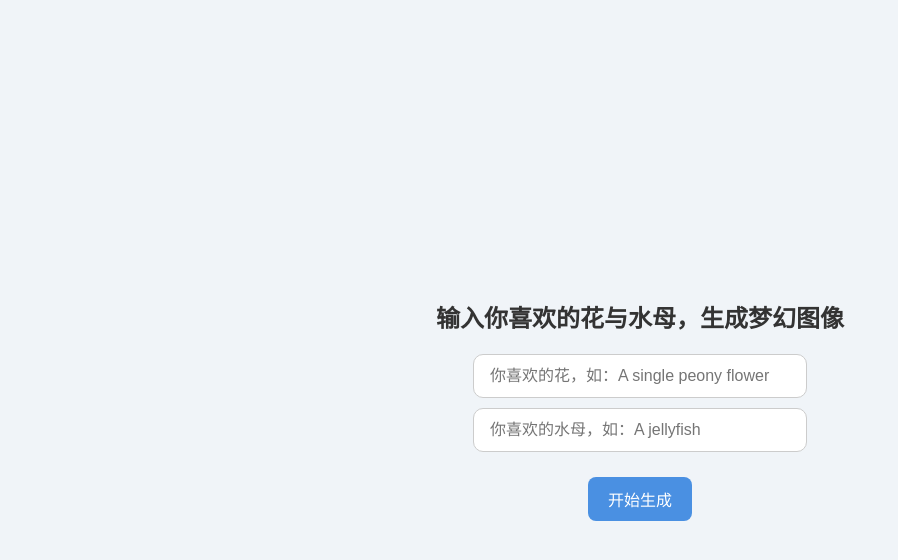
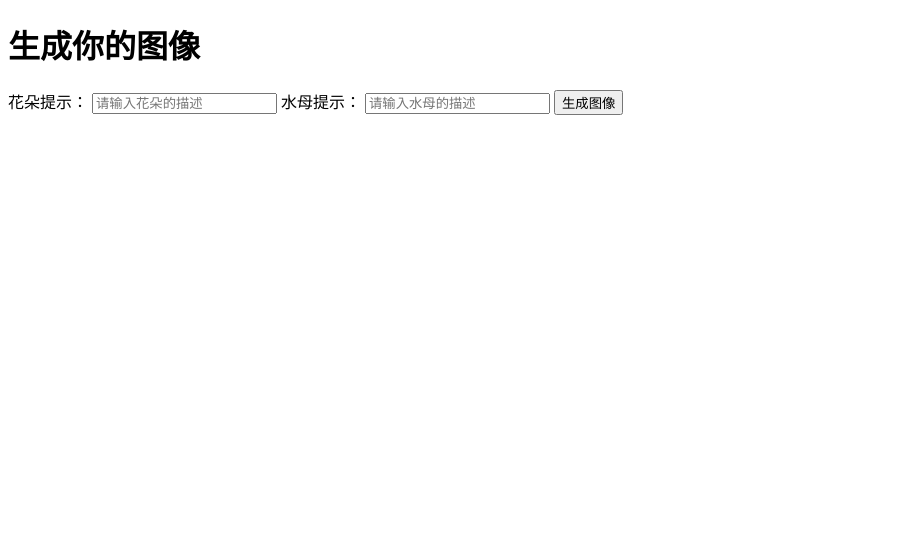
Before and after one commit to lyric-ai/web-ui, a website: page index.html in a window 1280 px wide. Shown: the whole page, without its empty margins (0-898 px from the left). Drawn offline with Linux system fonts and the light colour scheme.

Commit message:
Update index.html

```diff
--- a/index.html
+++ b/index.html
@@ -1,107 +1,51 @@
 <!DOCTYPE html>
-<html lang="zh">
+<html lang="en">
 <head>
   <meta charset="UTF-8">
-  <title>花与水母图像生成器</title>
-  <link href="https://fonts.googleapis.com/css2?family=Outfit:wght@400;600&display=swap" rel="stylesheet">
-  <style>
-    body {
-      font-family: 'Outfit', sans-serif;
-      background: #f0f4f8;
-      display: flex;
-      flex-direction: column;
-      align-items: center;
-      justify-content: center;
-      min-height: 100vh;
-      margin: 0;
-    }
+  <meta name="viewport" content="width=device-width, initial-scale=1.0">
+  <title>图像生成</title>
+</head>
+<body>
+  <h1>生成你的图像</h1>
 
-    h2 {
-      margin-bottom: 20px;
-      color: #333;
-    }
+  <label for="flowerInput">花朵提示：</label>
+  <input type="text" id="flowerInput" placeholder="请输入花朵的描述" />
 
-    input {
-      padding: 12px 16px;
-      font-size: 16px;
-      width: 300px;
-      margin-bottom: 10px;
-      border: 1px solid #ccc;
-      border-radius: 10px;
-      outline: none;
-      transition: all 0.3s ease;
-    }
+  <label for="jellyfishInput">水母提示：</label>
+  <input type="text" id="jellyfishInput" placeholder="请输入水母的描述" />
 
-    input:focus {
-      border-color: #4a90e2;
-      box-shadow: 0 0 0 2px rgba(74, 144, 226, 0.2);
-    }
+  <button onclick="generateImage()">生成图像</button>
 
-    button {
-      margin-top: 15px;
-      padding: 10px 20px;
-      background: #4a90e2;
-      color: white;
-      border: none;
-      border-radius: 8px;
-      font-size: 16px;
-      cursor: pointer;
-      transition: background 0.3s;
-    }
+  <img id="resultImage" style="display:none; width: 100%; max-width: 600px; margin-top: 20px;" alt="生成的图像">
 
-    button:hover {
-      background: #357ABD;
-    }
+  <script>
+    async function generateImage() {
+      const flower = document.getElementById("flowerInput").value.trim();
+      const jellyfish = document.getElementById("jellyfishInput").value.trim();
 
-    #loading {
-      margin-top: 20px;
-      font-size: 16px;
-      color: #555;
-      display: flex;
-      align-items: center;
-      gap: 10px;
-    }
+      if (!flower || !jellyfish) {
+        alert("请填写完整的提示词！");
+        return;
+      }
 
-    .spinner {
-      width: 18px;
-      height: 18px;
-      border: 3px solid #ccc;
-      border-top: 3px solid #4a90e2;
-      border-radius: 50%;
-      animation: spin 1s linear infinite;
-    }
+      const response = await fetch("/api/generate", {
+        method: "POST",
+        headers: { "Content-Type": "application/json" },
+        body: JSON.stringify({ flower, jellyfish })
+      });
 
-    @keyframes spin {
-      to {
-        transform: rotate(360deg);
+      const result = await response.json();
+
+      if (result.error) {
+        console.log("生成失败：", result.error);
+        alert("生成失败，请重试！");
+      } else {
+        const imageUrl = result.imageUrl;
+        const image = document.getElementById("resultImage");
+        image.src = imageUrl;
+        image.style.display = "block";
       }
     }
-
-    #resultImage {
-      margin-top: 30px;
-      max-width: 90%;
-      max-height: 500px;
-      display: none;
-      border-radius: 16px;
-      box-shadow: 0 8px 20px rgba(0, 0, 0, 0.1);
-      transition: opacity 0.5s ease;
-    }
-  </style>
-</head>
-<body>
-  <h2>输入你喜欢的花与水母，生成梦幻图像</h2>
-  <input type="text" id="flowerInput" placeholder="你喜欢的花，如：A single peony flower">
-  <input type="text" id="jellyfishInput" placeholder="你喜欢的水母，如：A jellyfish">
-  <button onclick="generateImage()">开始生成</button>
-
-  <div id="loading" style="display:none;">
-    <div class="spinner"></div>
-    <span>生成中，请稍候...</span>
-  </div>
-
-  <img id="resultImage" src="" alt="生成结果图像">
-
-  <!-- 引入外部 JS 文件 -->
-  <script src="main.js"></script>
+  </script>
 </body>
 </html>
```
